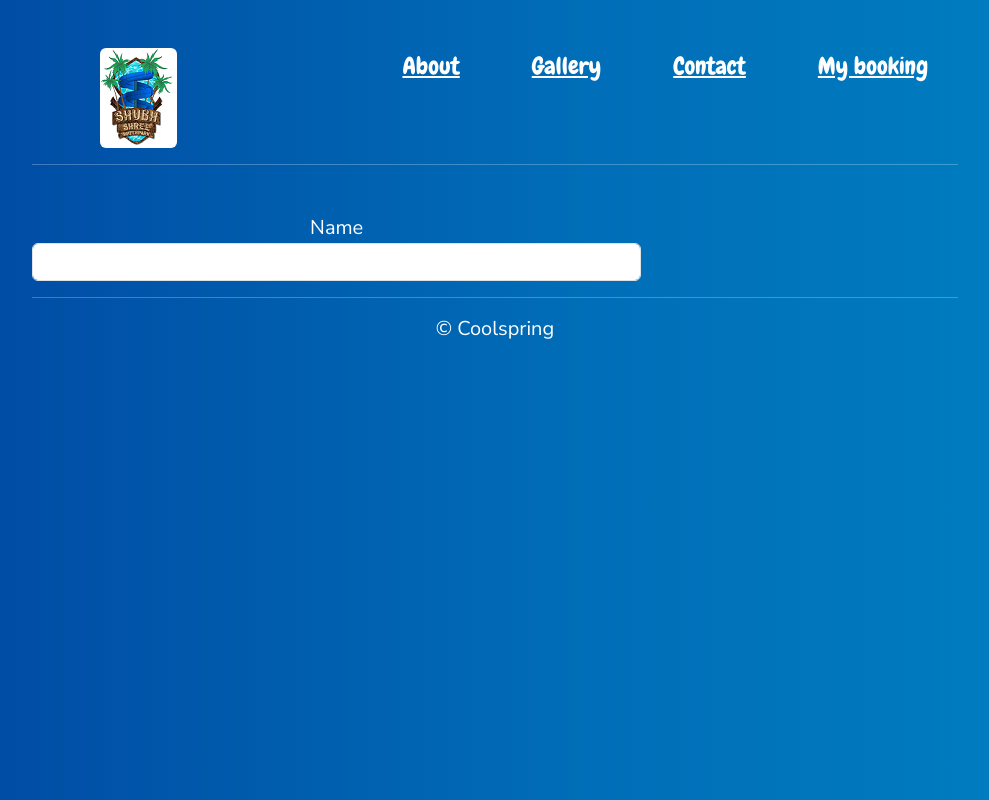
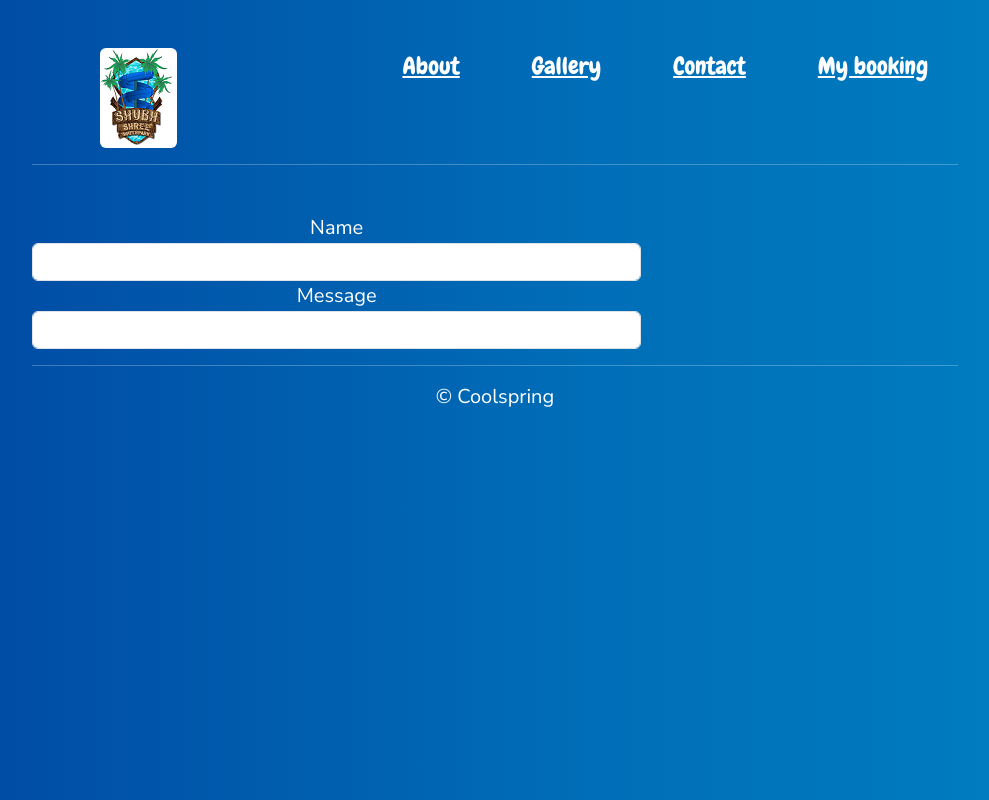
Before and after one commit to sakshikhargone/coolsprings-app, a React (Create React App) app: page /contact in a window 1280 px wide. Shown: the whole page, without its empty margins (50-1039 px from the left). Built offline with nearby package versions, Linux system fonts and the light colour scheme.

Commit message:
Enhance contact form with a message field

```diff
--- a/src/pages/Contact.jsx
+++ b/src/pages/Contact.jsx
@@ -11,6 +11,15 @@
               name="name"
             />
           </div>
+
+          <div>
+            <label html="name">Message</label>
+            <input
+              type="text"
+              className="form-control"
+              name="message"
+            />
+          </div>
         </form>
       </div>
     </div>
```
